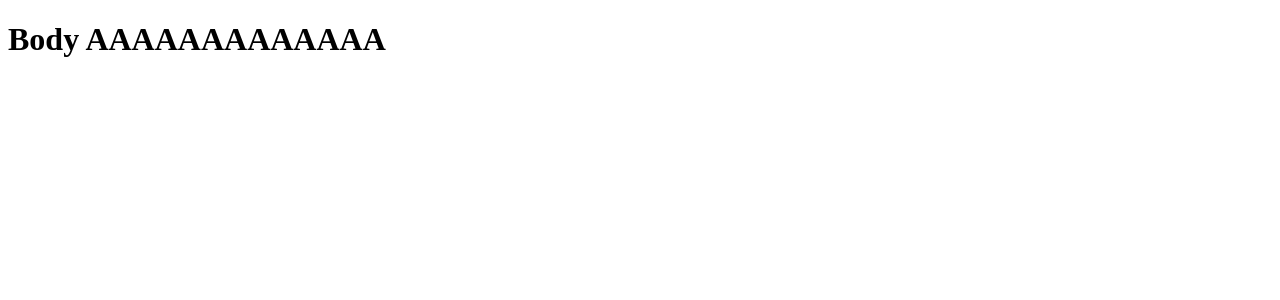
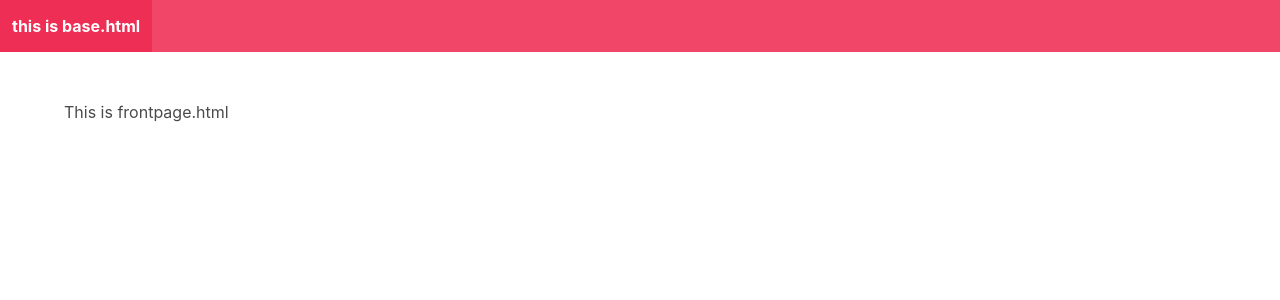
Before and after one commit to en-yue-pu/testDjango, a Django app: page / in a window 1280 px wide. Shown: the top 300 px of the page. Run offline with Django 4.2, Linux system fonts and the light colour scheme.

Commit message:
开代码是 front调用 base ; 看html是 base调用front ;看不懂

```diff
--- a/myApp/admin.py
+++ b/myApp/admin.py
@@ -1,3 +1,4 @@
 from django.contrib import admin
+from .models import Post #同一个文件夹下的Post导入
 
-# Register your models here.
+admin.site.register(Post)
--- /dev/null
+++ b/myApp/templates/htmls/base.html
@@ -0,0 +1,26 @@
+<!DOCTYPE html>
+<html lang="en">
+
+<head>
+    <meta charset="UTF-8">
+    <meta http-equiv="X-UA-Compatible" content="IE=edge">
+    <meta name="viewport" content="width=device-width, initial-scale=1.0">
+    <title>blog base 画面</title>
+    <!-- 这个是在线的css格式直接导入使用: -->
+    <link rel="stylesheet" href="https://cdn.jsdelivr.net/npm/bulma@0.9.3/css/bulma.min.css" />
+</head>
+
+<body>
+    <nav class="navbar is-danger">
+        <div class="navbar-brand">
+            <a href="/" class="navbar-item"><strong>this is base.html </strong></a>
+        </div>
+    </nav>
+
+    <section class="section">
+        <div class="container">{% block content %} {% endblock %}</div>
+        <!-- 调用frontpage.html把代码块放进来  -->
+    </section>
+</body>
+
+</html>
--- a/myApp/templates/htmls/frontpage.html
+++ b/myApp/templates/htmls/frontpage.html
@@ -1,13 +1,8 @@
-<!-- #clent call server 3-->
-<!DOCTYPE html>
-<html lang="en">
-<head>
-    <meta charset="UTF-8">
-    <meta http-equiv="X-UA-Compatible" content="IE=edge">
-    <meta name="viewport" content="width=device-width, initial-scale=1.0">
-    <title>Document</title>
-</head>
-<body>
-    <h1>Body AAAAAAAAAAAAA</h1>
-</body>
-</html>
+<!-- 此文件作为base.HTML的拓展 -->
+{% extends "htmls/base.html" %}
+<!-- 代码块 -->
+{% block content %}
+<div class="post block">
+    <h2>This is frontpage.html </h2>
+</div>
+{% endblock %}
```
Also changed, not shown: db.sqlite3.
